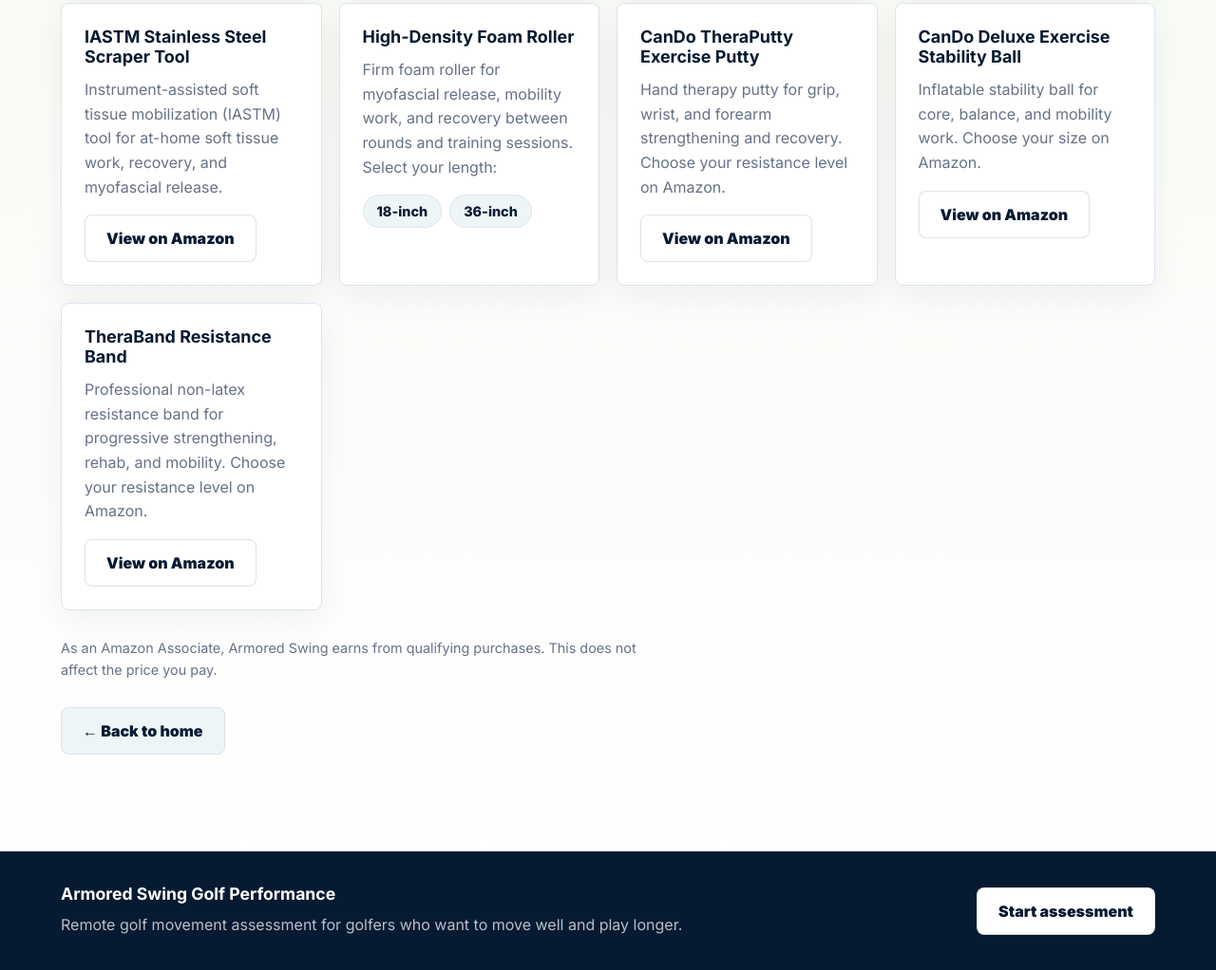
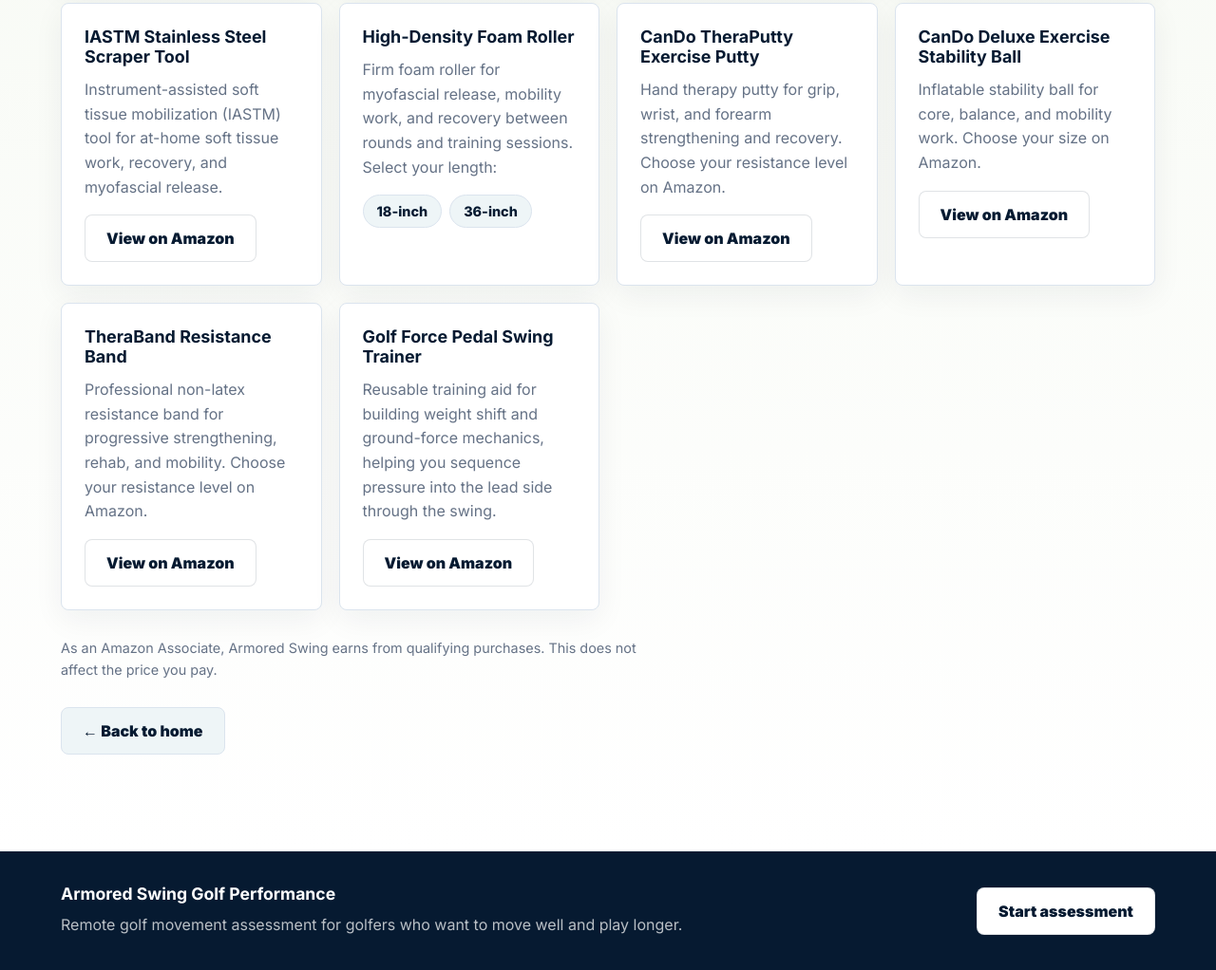
Before and after one commit to ceversman/Swing-Strong, a plain HTML site: page products.html in a window 1280 px wide. Shown: the part 732-1754 px from the top of the page at 95% size. Drawn offline with Linux system fonts and the light colour scheme.

Commit message:
Add Golf Force Pedal swing trainer product
Adds Golf Force Pedal Swing Trainer (B0GPVFHW9Y) to the Products grid with
the armoredswing-20 Associate tag.

Co-Authored-By: Claude Opus 4.8 <noreply@anthropic.com>
Claude-Session: https://claude.ai/code/session_016112g3hhiMYNNw6X9Dyeon

```diff
--- a/products.html
+++ b/products.html
@@ -94,6 +94,11 @@
             <p>Professional non-latex resistance band for progressive strengthening, rehab, and mobility. Choose your resistance level on Amazon.</p>
             <a class="button secondary" href="https://www.amazon.com/dp/B003YR7G8K?tag=armoredswing-20" target="_blank" rel="noopener sponsored">View on Amazon</a>
           </article>
+          <article class="product-card">
+            <h3>Golf Force Pedal Swing Trainer</h3>
+            <p>Reusable training aid for building weight shift and ground-force mechanics, helping you sequence pressure into the lead side through the swing.</p>
+            <a class="button secondary" href="https://www.amazon.com/dp/B0GPVFHW9Y?tag=armoredswing-20" target="_blank" rel="noopener sponsored">View on Amazon</a>
+          </article>
         </div>
 
         <p class="products-disclosure">
```
